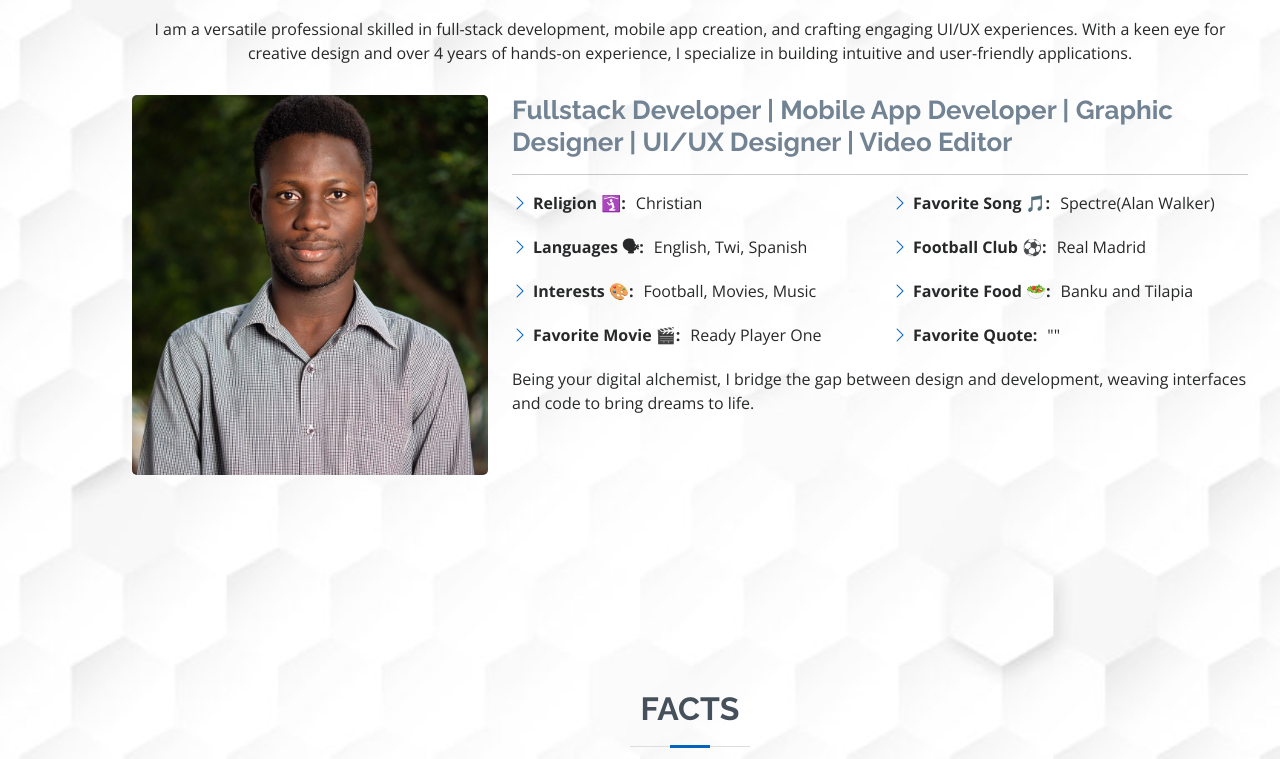
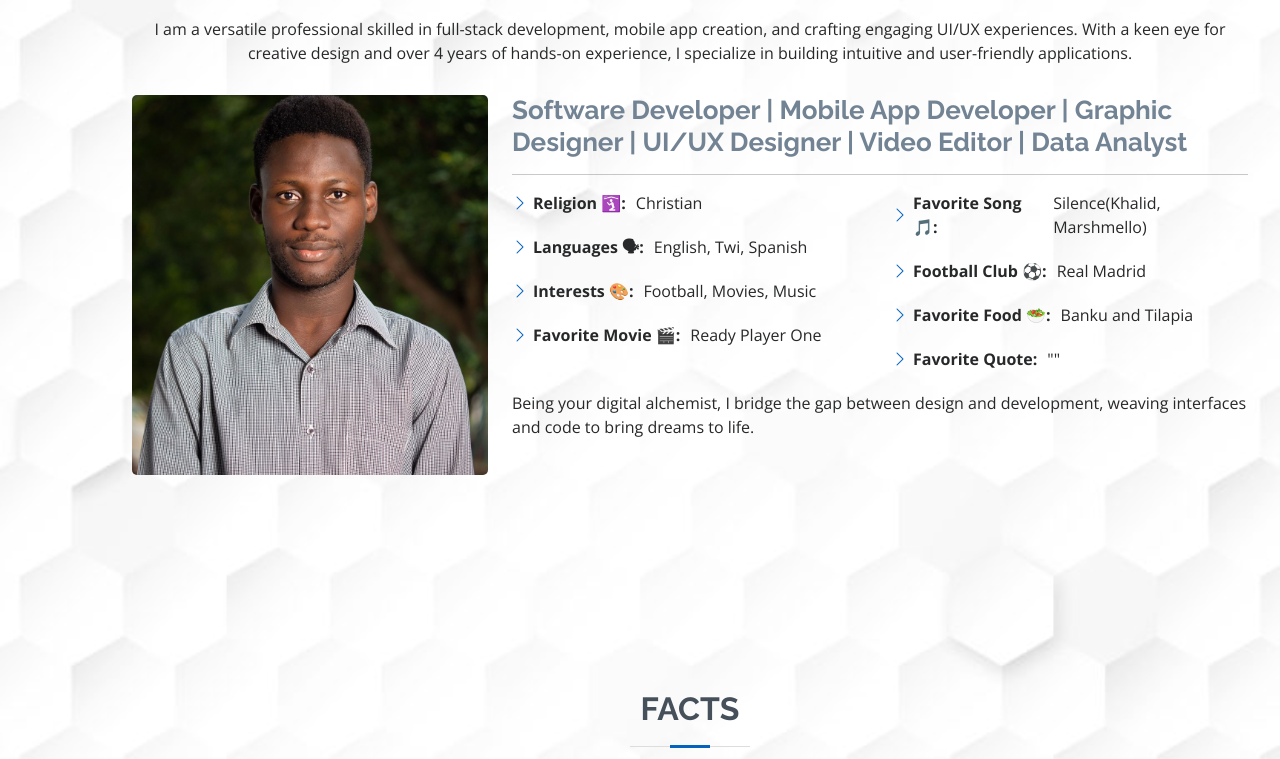
Before and after one commit to DeonHub/Portfolio, a plain HTML site: page index.html in a window 1280 px wide. Shown: the part 921-1680 px from the top of the page. Drawn offline with nearby package versions, Linux system fonts and the light colour scheme.

Commit message:
Update index.html

```diff
--- a/index.html
+++ b/index.html
@@ -97,7 +97,7 @@
             <img src="assets/img/profile-1.jpeg" class="img-fluid" alt="">
           </div>
           <div class="col-lg-8 pt-4 pt-lg-0 content">
-            <h3>Fullstack Developer | Mobile App Developer | Graphic Designer | UI/UX Designer | Video Editor</h3>
+            <h3>Software Developer | Mobile App Developer | Graphic Designer | UI/UX Designer | Video Editor | Data Analyst</h3>
             <p class="fst-italic"></p>
             <hr>
             <div class="row">
@@ -111,7 +111,7 @@
               </div>
               <div class="col-lg-6">
                 <ul>
-                  <li><i class="bi bi-chevron-right"></i> <strong>Favorite Song &#x1F3B5;:</strong> <span>Spectre(Alan Walker)</span></li>
+                  <li><i class="bi bi-chevron-right"></i> <strong>Favorite Song &#x1F3B5;:</strong> <span>Silence(Khalid, Marshmello)</span></li>
                   <li><i class="bi bi-chevron-right"></i> <strong>Football Club &#x26BD;:</strong> <span>Real Madrid</span></li>
                   <li><i class="bi bi-chevron-right"></i> <strong>Favorite Food 🥗:</strong> <span>Banku and Tilapia</span></li>
                   <li><i class="bi bi-chevron-right"></i> <strong>Favorite Quote:</strong> <span>""</span></li>
@@ -1023,7 +1023,7 @@
   <footer id="footer">
     <div class="container">
       <h3>Gideon Impraim</h3>
-      <p>Fullstack Developer | Mobile App Developer | Graphic Designer | UI/UX Designer | Data Analyst | Video Editor</p>
+      <p>Software Developer | Mobile App Developer | Graphic Designer | UI/UX Designer | Data Analyst | Video Editor</p>
       <div class="social-links">
         <a href="https://github.com/DeonHub" class="google-plus"><i class="bx bxl-github"></i></a>
         <a href="https://www.linkedin.com/in/gideon-impraim-05ba0820b/" class="linkedin" target="_blank"><i class="bx bxl-linkedin"></i></a>
```
